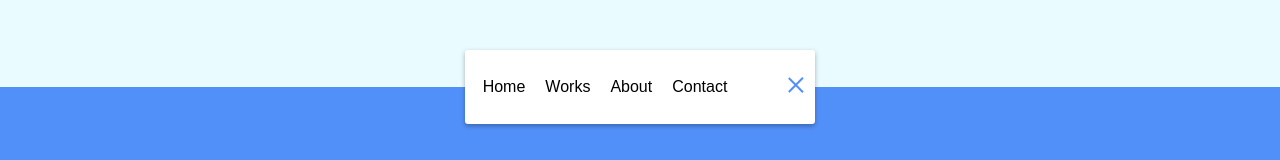
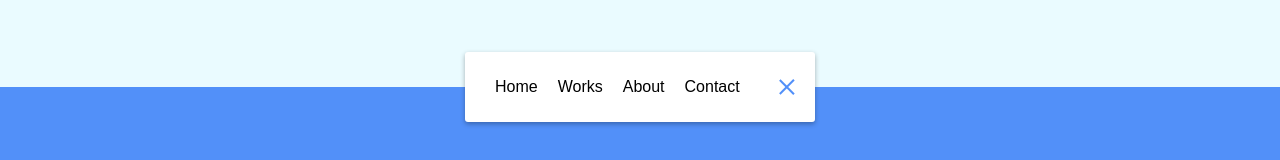
Before and after one commit to McCartyJDM/50projects50days, a plain HTML site: page 14-animated-navigation/index.html in a window 1280 px wide. Shown: the part 313-473 px from the top of the page. Drawn offline with Linux system fonts and the light colour scheme; a web font is replaced by a local one.

Commit message:
Update index.html

```diff
--- a/14-animated-navigation/index.html
+++ b/14-animated-navigation/index.html
@@ -1,10 +1,9 @@
 <!DOCTYPE html>
 <html lang="en">
   <head>
-    <meta charset="UTF-8">
-    <meta http-equiv="X-UA-Compatible" content="IE=edge">
-    <meta name="viewport" content="width=device-width, initial-scale=1.0">
-    <link rel="stylesheet" href="styles.css">
+    <meta charset="UTF-8" />
+    <meta name="viewport" content="width=device-width, initial-scale=1.0" />
+    <link rel="stylesheet" href="styles.css" />
     <title>Animated Navigation</title>
   </head>
   <body>
@@ -13,14 +12,13 @@
         <li><a href="#">Home</a></li>
         <li><a href="#">Works</a></li>
         <li><a href="#">About</a></li>
-            <li><a href="#">Contact<a></li>
+        <li><a href="#">Contact</a></li>
       </ul>
       <button class="icon" id="toggle">
         <div class="line line1"></div>
         <div class="line line2"></div>
       </button>
     </nav>
-
     <script src="script.js"></script>
 
     <!-- Dribbble link: https://dribbble.com/shots/2427219-Header-Navigation-Day-053-dailyui -->
```
Lines whose indentation alone changed are shown as unchanged.
